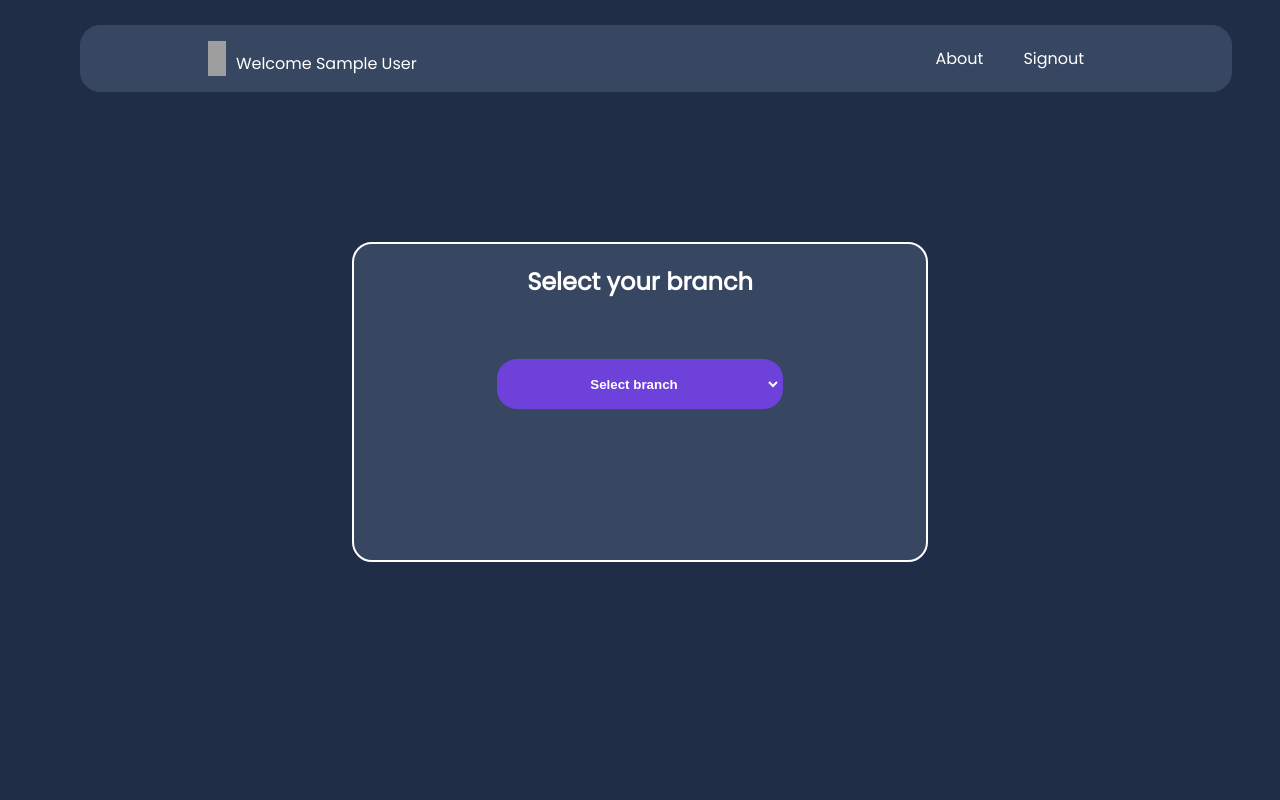
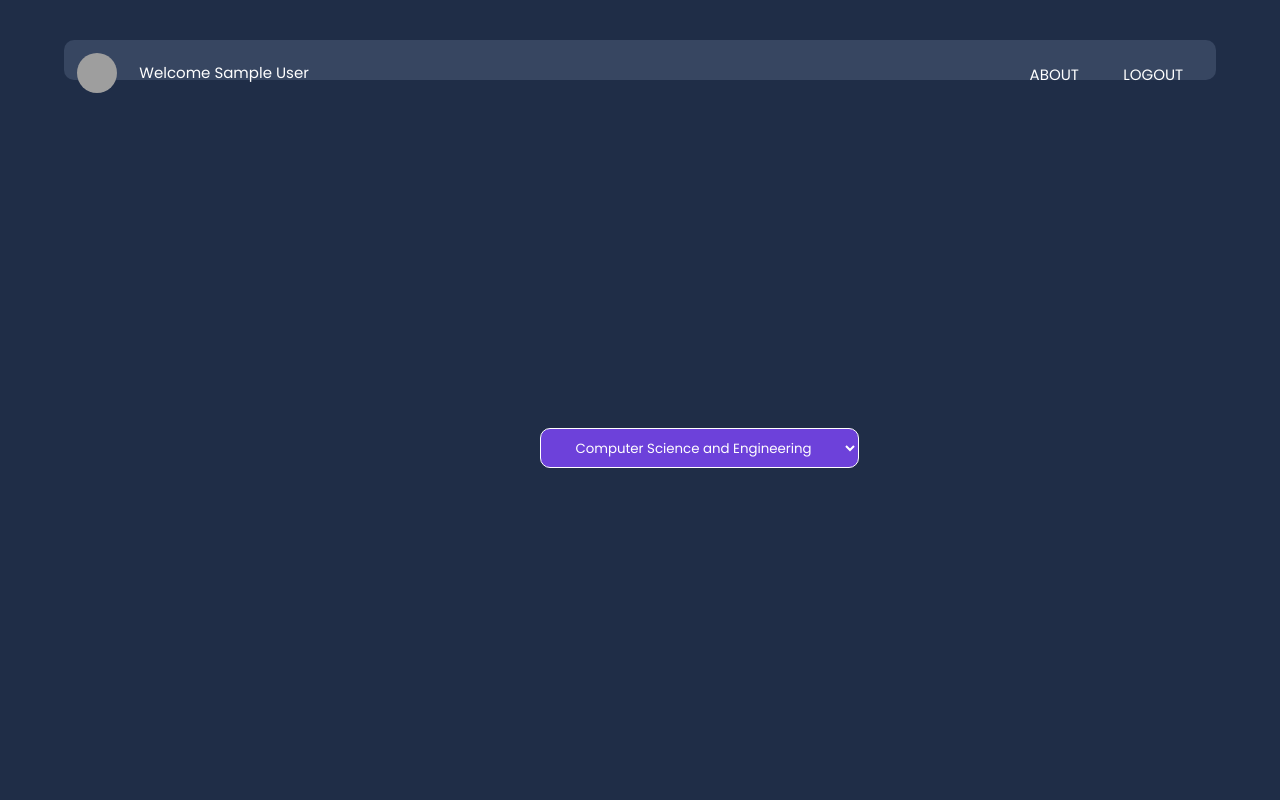
Before and after one commit to QuestionpaperWebsite/notebit, a PHP site: page /branch.php in a window 1280 px wide. Run offline with PHP 8.4, Linux system fonts and the light colour scheme; the visitor is signed in with stand-in values (Sample User, id 1); grey boxes are pictures that could not be loaded.

Commit message:
commit 3
Rewrite : Branch Page

```diff
--- a/branch.php
+++ b/branch.php
@@ -2,58 +2,57 @@
     include 'conn\connect-branch.php';
     include 'conn\connect-signup.php';
 ?>
-
 <!DOCTYPE html>
 <html lang="en">
 <head>
     <meta charset="UTF-8">
     <meta http-equiv="X-UA-Compatible" content="IE=edge">
     <meta name="viewport" content="width=device-width, initial-scale=1.0">
-    <link rel="stylesheet" href="css/branch-styles.css">
     <title>Branch</title>
 </head>
 <body>
+
     <?php
         include 'css\branch-styles.php'
     ?>
 
-    <div class="navbar">
-        <div class="user-info">
-            <img src="https://cryptologos.cc/logos/uniswap-uni-logo.png" alt="logo" class="user-pfp">
-            <p><span id="username"><?php
-            session_start();
-            echo("Welcome ".$_SESSION['Name']);
-            ?></span></p>
+    <section class="maincontent">
+
+        <nav>
+            <div class="navbox">
+                <div class="uppercontent">
+                    <img src="pic.jpg" class="logo">
+                    <div class="nametext"> <?php session_start(); echo("Welcome ".$_SESSION['Name']);?></div>
                 </div>
-       <div class="nav-items">
+                <div class="navcon" id="navcon">
                     <ul>
-            <li>
-                <a href="#" class="nav-item1">About</a>
-            </li>
-            <li>
-                <a href="index.php" class="nav-item2">Signout</a>
-            </li>
+                        <li><a href="#">ABOUT</a></li>
+                        <li><a href="#">LOGOUT</a></li>
                     </ul>
                 </div>
 
             </div>
+        </nav>
 
-    <div class="branch">
-        <h2>Select your branch</h2>
-        <div class="selected">
-            <select name="Format" id="Format">
-                <option>Select branch</option>
-                <option value="Computer Science and Engineering">Computer Science and Engineering</option>
-                <option value="Information Technology">Information Technology</option>
-                <option value="Electronics and Communication Engineering">Electronics and Communication Engineering</option>
-                <option value="Electrical and Electronics Engineering">Electrical and Electronics Engineering</option>
-                <option value="Mechanical Engineering">Mechanical Engineering</option>
-                <option value="Civil Engineering">Civil Engineering</option>
+
+        <div class="maincontainer2">
+            <div class="childbox-1">
+                <div class="branch" style="width:200px;">
+                    <select>
+                        <option value="CSE">Computer Science and Engineering</option>
+                        <option value="IT">Information Technology</option>
+                        <option value="ECE">Electronics and Communication Engineering</option>
+                        <option value="EEE">Electrical and Electronics Engineering</option>
+                        <option value="ME">Mechanical Engineering</option>
+                        <option value="CE">Civil Engineering</option>
                     </select>
                   </div>
-
+            </div>
         </div>
 
-    </div>
+
+    </section>
+
+
 </body>
 </html>
--- a/css/branch-styles.php
+++ b/css/branch-styles.php
@@ -5,102 +5,91 @@
     margin: 0;
     padding: 0;
     box-sizing: border-box;
-}
-body{
-    background-color: #1F2D47;
-    overflow: hidden;
     font-family: 'Poppins', sans-serif;
 }
-.user-pfp{
-    width: 3%;
-   margin-left: 10px;
-}
-.navbar {
-    display:flex;
-    justify-content: space-evenly;
-    width: 90%;
-    background-color: #374661;
-    border: 1.5px solid #374661 ;
-    border-radius: 20px;
-    margin-top: 25px;
-    margin-left: 80px;
-    padding: 15px 0;
+.maincontent{
+    width: 100%;
+    height: 100vh;
+    background-color: #1F2D47;
 
 }
-ul{
+nav{
+    position: relative;
+    top: 5%;
+    width: 100%;
+    height: 8vh;
     display: flex;
-    margin-right: 10px;
-    padding-bottom: 5px;
+    justify-content: center;
 }
-li{
+.navbox{
+    width: 90%;
+    height: 5vh;
+    background-color: #374661;
+    display: flex;
+    justify-content: space-between;
+    border-radius: 10px;
+    padding: 1%;
+}
+nav ul li{
     list-style: none;
-    margin-left: 20px;
-    margin-right: 20px;
-    margin-top: 5px;
+    display: inline-block;
+    /* margin-left: 30px; */
+    padding: 5% 20px;
 }
-ul li a {
+nav ul li a{
     text-decoration: none;
-    color: white;
+    color: #fff;
+    font-size: 15px;
 }
-
-ul li a:hover {
-    color: #6D41DA;
-    transform: 0.5s;
+nav ul li a:hover{
+    color: #8800ff;
+    transition: 0.5s;
 }
-.user-info{
+.logo{
+    width: 40px;
+    height: 40px;
+    border-radius: 80%;
+}
+.uppercontent{
+    width: 50%;
+    height: 5vh;
     display: flex;
 }
-
-.user-info p {
-    color: white;
-    margin-left: 10px;
-    margin-top: 10px;
-}
-
-.branch {
-    width: 45%;
-    height: 40vh;
-    background-color: red;
-    margin: 150px auto;
-    background-color: #374661;
-    border-radius: 20px;
-    border: solid white 2px;
-}
-
-.branch h2 {
-    text-align: center;
-    color: white;
-    margin-top: 20px;
-}
-
-select {
-    width: 50%;
-    height: 50px;
-    background-color: #6D41DA;
-    border: none;
-    border-radius: 20px;
-    border: solid #6D41DA 2px;
-    margin: 60px 0;
-    margin-left: 25%;
+.nametext{
     display: flex;
     justify-content: center;
     align-items: center;
+    width: auto;
     color: white;
-    font-weight: bold;
+    font-size: 15px;
+    margin-left: 4%;
 }
 
-option {
+.maincontainer2{
+    width: 100%;
+    height: 80vh;
+    position: relative;
+    top: 8%;
+    display: flex;
+    justify-content: center;
+}
+.childbox-1{
+    width: 92%;
+    height: 80vh;
+    border-radius: 10px;
+    display: flex;
+    justify-content: center;
+    align-items: center;
+}
+select{
     color: white;
+    text-align: center;
+    height: 5vh;
+    background-color: #6D41DA;
+    border-radius: 10px;
+    border: 1px solid white;
+}
+option{
     background-color: #374661;
-    text-align: center;
-    font-family: 'Poppins', sans-serif;
-    font-size: 1rem;
 }
-/* .selected select{
-   font-size: 2rem;
-   background: transparent;
-   -webkit-appearance: none;
-   -moz-appearance: none;
-   appearance: none;
-} */
 </style>
```
Lines whose indentation alone changed are shown as unchanged.
